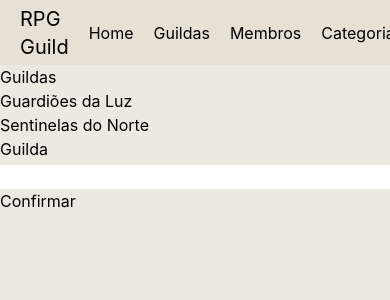
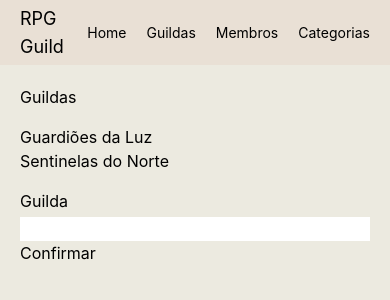
Before and after one commit to ctrlplay-alunos/rpg-guild, a React (Create React App) app: page /guilds in a window 390 px wide. Shown: the top 300 px of the page. Built offline with nearby package versions, Linux system fonts and the light colour scheme; data requests are answered from the project's data file.

Commit message:
style: 💄 responsive design

```diff
--- a/src/components/Categories.js
+++ b/src/components/Categories.js
@@ -49,7 +49,7 @@ export default function Categories() {
   };
 
   return (
-    <main>
+    <main className='flex flex-col gap-4 p-5'>
       <h1>Categorias</h1>
       <ul>
         {categories.map((category) => (
--- a/src/components/Guilds.js
+++ b/src/components/Guilds.js
@@ -47,7 +47,7 @@ export default function Guilds() {
   };
 
   return (
-    <main>
+    <main className='flex flex-col gap-4 p-5'>
       <h1>Guildas</h1>
       <ul>
         {guilds.map((guild) => (
--- a/src/components/Home.js
+++ b/src/components/Home.js
@@ -1,9 +1,8 @@
-// src/components/Home.js
 import React from 'react';
 
 export default function Home() {
   return (
-    <main>
+    <main className='flex flex-col gap-4 p-5'>
       <h1>Bem vindo ao RPG Guild</h1>
     </main>
   );
--- a/src/components/Members.js
+++ b/src/components/Members.js
@@ -63,7 +63,7 @@ export default function Members() {
   };
 
   return (
-    <main>
+    <main className='flex flex-col gap-4 p-5'>
       <h1>Membros</h1>
       <ul>
         {members.map((member) => (
--- a/src/components/Navbar.js
+++ b/src/components/Navbar.js
@@ -4,12 +4,12 @@ import { Link } from 'react-router-dom';
 export default function Navbar() {
   return (
     <nav className='flex w-full gap-5 h-[65px] items-center bg-[#E9E0D5] p-5'>
-      <h1 className='text-xl'>RPG Guild</h1>
+      <h1 className='text-lg lg:text-xl'>RPG Guild</h1>
       <ul className='flex gap-5'>
-        <li><Link to="/">Home</Link></li>
-        <li><Link to="/guilds">Guildas</Link></li>
-        <li><Link to="/members">Membros</Link></li>
-        <li><Link to="/categories">Categorias</Link></li>
+        <li className='text-sm lg:text-md'><Link to="/">Home</Link></li>
+        <li className='text-sm lg:text-md'><Link to="/guilds">Guildas</Link></li>
+        <li className='text-sm lg:text-md'><Link to="/members">Membros</Link></li>
+        <li className='text-sm lg:text-md'><Link to="/categories">Categorias</Link></li>
       </ul>
     </nav>
   );
```
